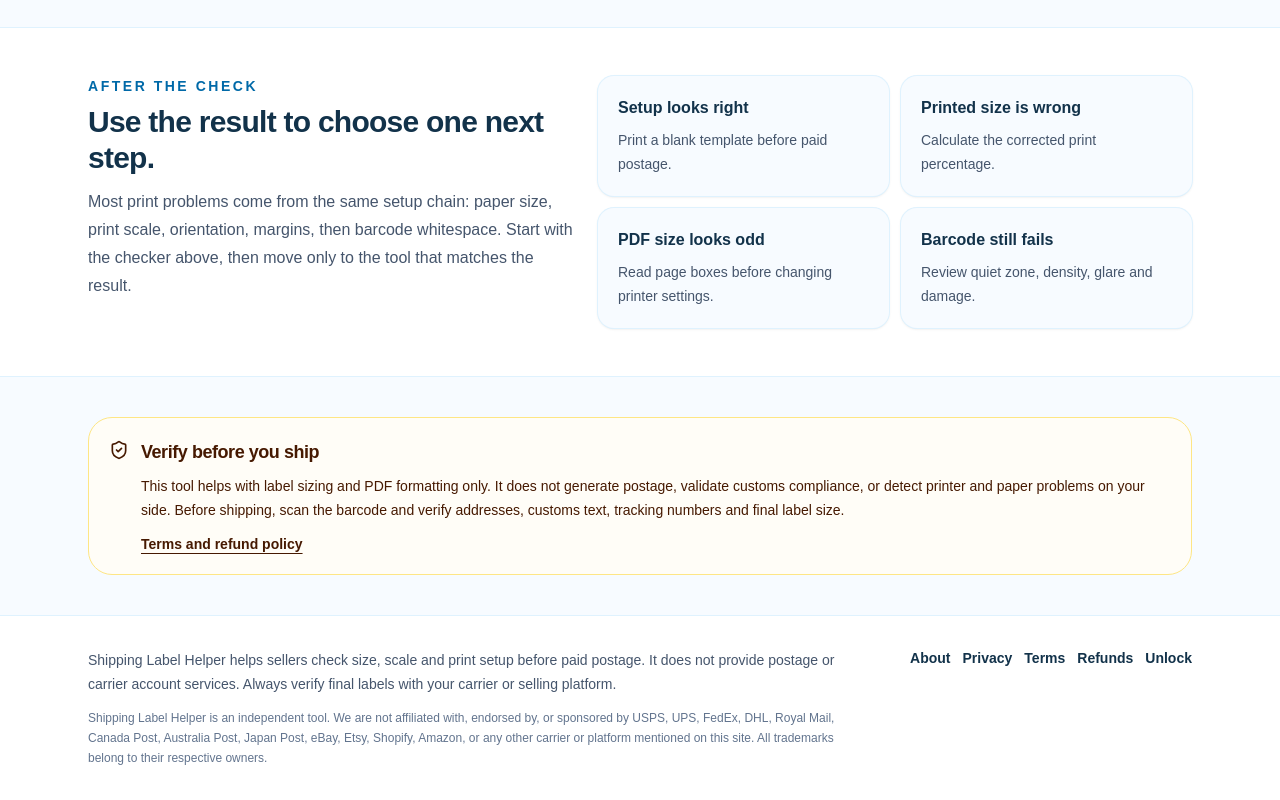
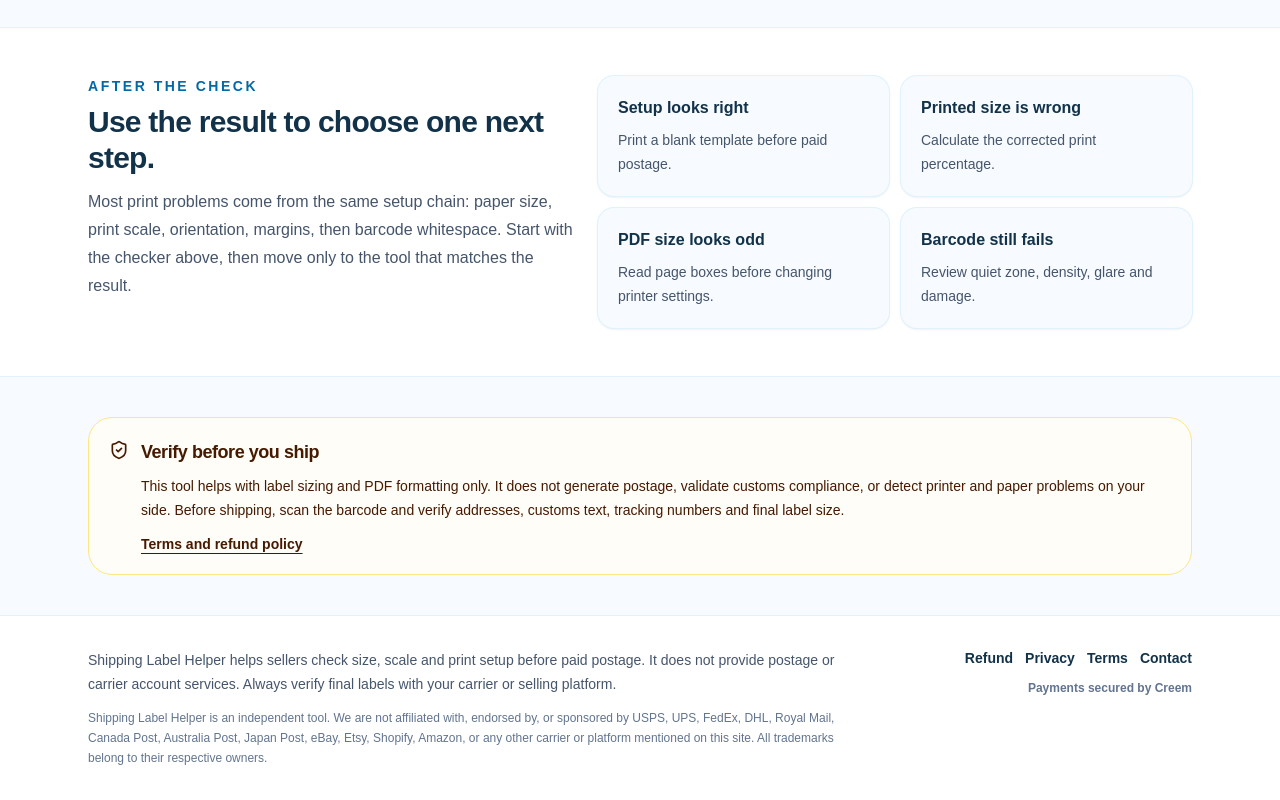
Before and after one commit to cjwzzz123-a11y/labelhelper, a Next.js app: page / in a window 1280 px wide. Shown: the part 1870-2670 px from the top of the page. Built offline with nearby package versions, Linux system fonts and the light colour scheme; no server answers.

Commit message:
feat(footer): update SiteFooter links and add Creem badge

```diff
--- a/components/SiteFooter.tsx
+++ b/components/SiteFooter.tsx
@@ -1,11 +1,10 @@
 import Link from "next/link";
 
 const footerLinks = [
-  { href: "/about", label: "About" },
+  { href: "/refunds", label: "Refund" },
   { href: "/privacy", label: "Privacy" },
   { href: "/terms", label: "Terms" },
-  { href: "/refunds", label: "Refunds" },
-  { href: "/unlock", label: "Unlock" },
+  { href: "/contact", label: "Contact" },
 ];
 
 export function SiteFooter() {
@@ -18,13 +17,16 @@ export function SiteFooter() {
             Shipping Label Helper is an independent tool. We are not affiliated with, endorsed by, or sponsored by USPS, UPS, FedEx, DHL, Royal Mail, Canada Post, Australia Post, Japan Post, eBay, Etsy, Shopify, Amazon, or any other carrier or platform mentioned on this site. All trademarks belong to their respective owners.
           </p>
         </div>
-        <nav className="flex flex-wrap gap-3 font-semibold text-[#12324A]" aria-label="Footer navigation">
+        <div className="space-y-3 md:text-right">
+          <nav className="flex flex-wrap gap-3 font-semibold text-[#12324A] md:justify-end" aria-label="Footer navigation">
             {footerLinks.map((link) => (
               <Link key={link.href} href={link.href} className="hover:underline">
                 {link.label}
               </Link>
             ))}
           </nav>
+          <p className="text-xs font-semibold text-slate-500">Payments secured by Creem</p>
+        </div>
       </div>
     </footer>
   );
```
Lines whose indentation alone changed are shown as unchanged.
